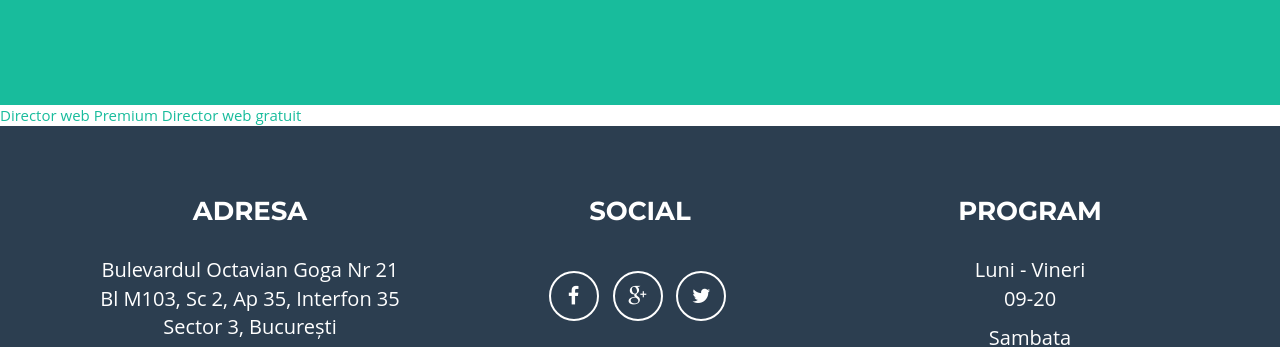
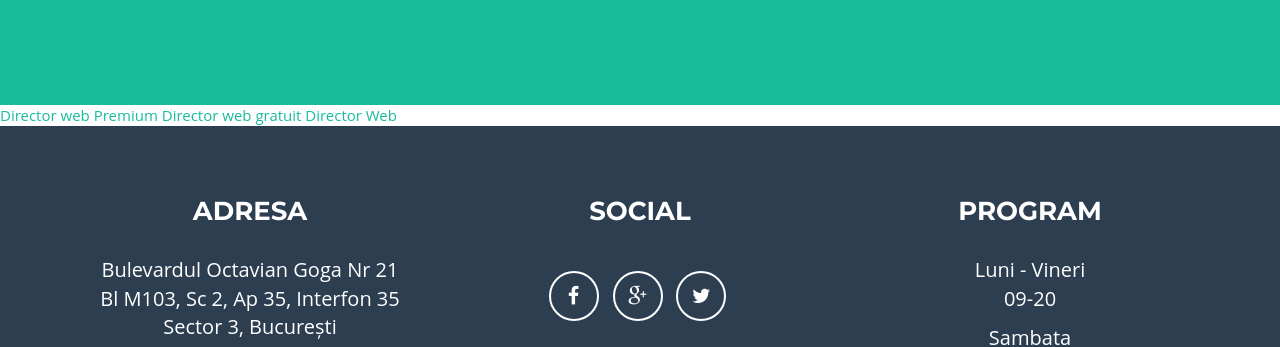
Before and after one commit to littledentgopo/offerdent, a Jekyll site: the page built from back.html, in a window 1280 px wide and 900 px high, scrolled down 561 px. Shown: the part 387-734 px from the top of the window. Built offline with Jekyll 4.4.1, drawn with Linux system fonts in a browser that asks for light colours.

Commit message:
Update back.html

```diff
--- a/back.html
+++ b/back.html
@@ -12,3 +12,5 @@ sitemap: false
 <a href="http://www.ad-link.ro">Director web Premium</a>
 
 <a href="http://AdeDir.info">Director web gratuit</a>
+
+<a href="http://www.mamaie.com">Director Web</a>
```
